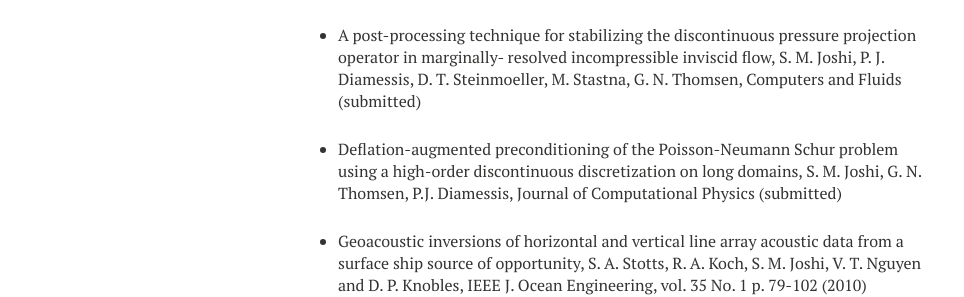
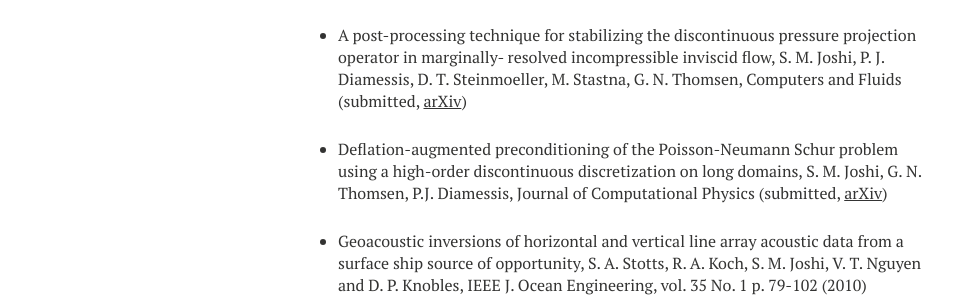
Before and after one commit to aledlie/Homage, a Jekyll site: the page built from vita/index.md, in a window 1280 px wide and 900 px high, scrolled down 413 px. Shown: the part 236-533 px from the top of the window, without its empty margins (22-986 px from the left). Built offline with Jekyll 4.4.1, drawn with Linux system fonts in a browser that asks for light colours; nearby versions of some CDN libraries.

Commit message:
Updated Vita to link to arXiv preprints.

```diff
--- a/vita/index.md
+++ b/vita/index.md
@@ -24,9 +24,9 @@ image:
 
 ## Publications
 
-+ A post-processing technique for stabilizing the discontinuous pressure projection operator in marginally- resolved incompressible inviscid flow, S. M. Joshi, P. J. Diamessis, D. T. Steinmoeller, M. Stastna, G. N. Thomsen, Computers and Fluids (submitted)
++ A post-processing technique for stabilizing the discontinuous pressure projection operator in marginally- resolved incompressible inviscid flow, S. M. Joshi, P. J. Diamessis, D. T. Steinmoeller, M. Stastna, G. N. Thomsen, Computers and Fluids (submitted, [arXiv](http://arxiv.org/abs/1512.01755))
 
-+ Deflation-augmented preconditioning of the Poisson-Neumann Schur problem using a high-order discontinuous discretization on long domains, S. M. Joshi, G. N. Thomsen, P.J. Diamessis, Journal of Computational Physics (submitted)
++ Deflation-augmented preconditioning of the Poisson-Neumann Schur problem using a high-order discontinuous discretization on long domains, S. M. Joshi, G. N. Thomsen, P.J. Diamessis, Journal of Computational Physics (submitted, [arXiv](http://arxiv.org/abs/1512.01756))
 
 + Geoacoustic inversions of horizontal and vertical line array acoustic data from a surface ship source of opportunity, S. A. Stotts, R. A. Koch, S. M. Joshi, V. T. Nguyen and D. P. Knobles, IEEE J. Ocean Engineering, vol. 35 No. 1 p. 79-102 (2010)
 
```
Also changed, not shown: 3 other files.
